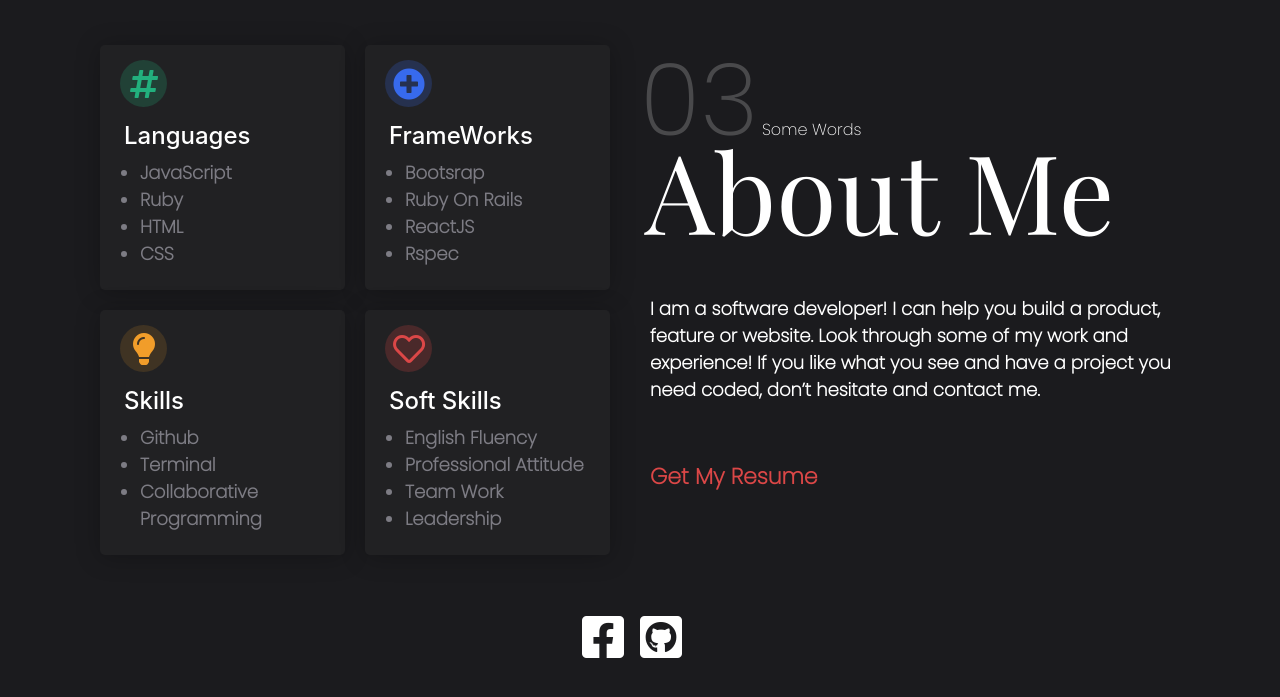
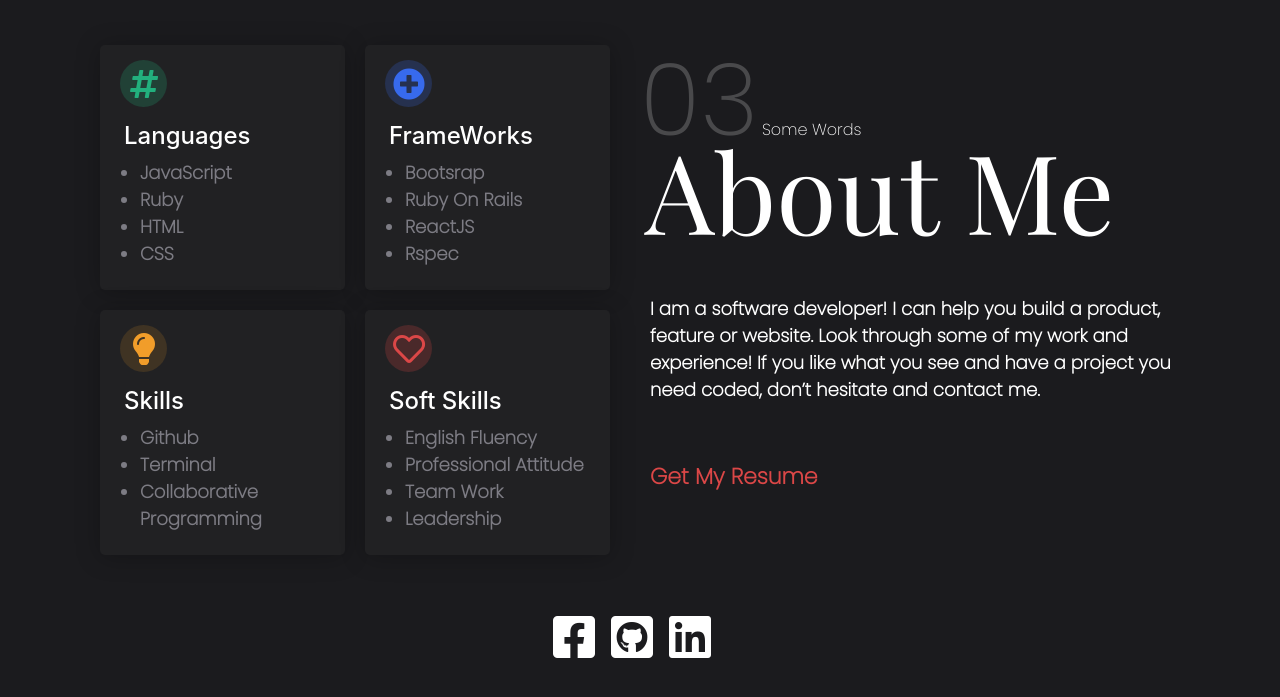
Before and after one commit to AbdelrhmanAmin/Portfolio, a plain HTML site: page index.html in a window 1280 px wide. Shown: the part 2417-3114 px from the top of the page. Drawn offline with nearby package versions, Linux system fonts and the light colour scheme.

Commit message:
add icon

```diff
--- a/index.html
+++ b/index.html
@@ -219,6 +219,11 @@
             ><i class="fab fa-github-square fa-3x"></i
           ></a>
         </li>
+        <li class="mr-3">
+          <a target="_blank" href="https://www.linkedin.com/in/abdoamin/"
+            ><i class="fab fa-linkedin fa-3x"></i
+          ></a>
+        </li>
       </ul>
     </div>
   </body>
```
